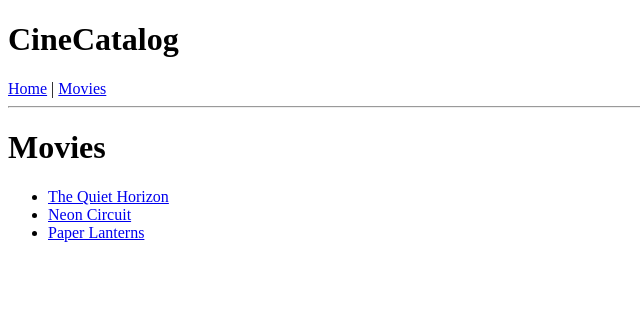
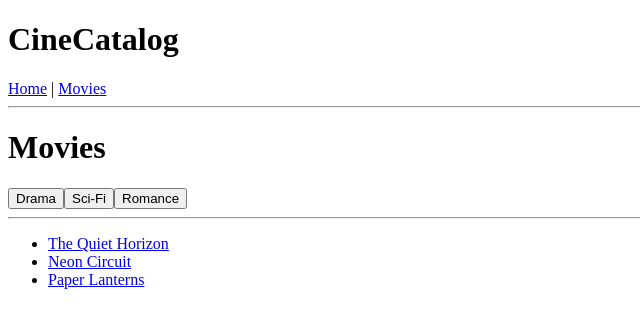
Before and after one commit to SvitSan/Cine_Catalog, a Vue app: page /movies in a window 1280 px wide. Shown: the top 328 px of the page, without its empty margins (0-640 px from the left). Built offline with nearby package versions, Linux system fonts and the light colour scheme.

Commit message:
Query Parameters

```diff
--- a/src/data/movies.js
+++ b/src/data/movies.js
@@ -10,7 +10,7 @@ export const movies = [
     id: 2,
     title: "Neon Circuit",
     year: 2023,
-    genre: "Sci-Fi",
+    genre: "Drama",
     overview: "A high-tech thriller set in a futuristic city."
   },
   {
--- a/src/views/MovieDetailView.vue
+++ b/src/views/MovieDetailView.vue
@@ -1,15 +1,22 @@
 <script setup>
 import { computed } from 'vue'
-import { useRoute } from 'vue-router'
+import { useRoute, useRouter } from 'vue-router'
 import { movies } from '../data/movies'
 
+
 const route = useRoute()
+const router = useRouter()
 
 const movie = computed(() => {
   return movies.find(
     m => m.id === Number(route.params.id)
   )
 })
+
+function goBack() {
+  router.push('/movies')
+}
+
 </script>
 
 
@@ -17,9 +24,9 @@ const movie = computed(() => {
 
   <div v-if="movie">
 
-    <RouterLink to="/movies">
-      Backe to Movies
-    </RouterLink>
+    <button @click="goBack">
+      Back to Movies
+    </button>
 
     <h1>{{ movie.title }}</h1>
 
--- a/src/views/MoviesView.vue
+++ b/src/views/MoviesView.vue
@@ -1,22 +1,66 @@
 <script setup>
-import { movies } from '@/data/movies';
+import { computed } from 'vue'
+import { useRoute, useRouter } from 'vue-router'
+import { movies } from '../data/movies'
+
+const route = useRoute()
+const router = useRouter()
+
+const filteredMovies = computed(() => {
+  const genre = route.query.genre
+
+  if (!genre) {
+    return movies
+  }
+
+  return movies.filter(
+    movie => movie.genre === genre
+  )
+})
+
+function filterGenre(genre) {
+  router.push({
+    query: {
+      genre
+    }
+  })
+}
 </script>
 
 <template>
   <div>
     <h1>Movies</h1>
+
+    <button @click="filterGenre('Drama')">
+      Drama
+    </button>
+
+    <button @click="filterGenre('Sci-Fi')">
+      Sci-Fi
+    </button>
+
+    <button @click="filterGenre('Romance')">
+      Romance
+    </button>
+
+    <hr>
+
     <ul>
-      <li v-for="movie in movies" :key="movie.id">
-        <RouterLink :to="{
-          name: 'movie-detail',
-          params: {
-            id: movie.id
-          }
-        }">
+      <li
+        v-for="movie in filteredMovies"
+        :key="movie.id"
+      >
+        <RouterLink
+          :to="{
+            name: 'movie-detail',
+            params: {
+              id: movie.id
+            }
+          }"
+        >
           {{ movie.title }}
         </RouterLink>
       </li>
     </ul>
-
   </div>
 </template>
```
Also changed, not shown: 1 other file (tests, documents, lock files or other folders).
